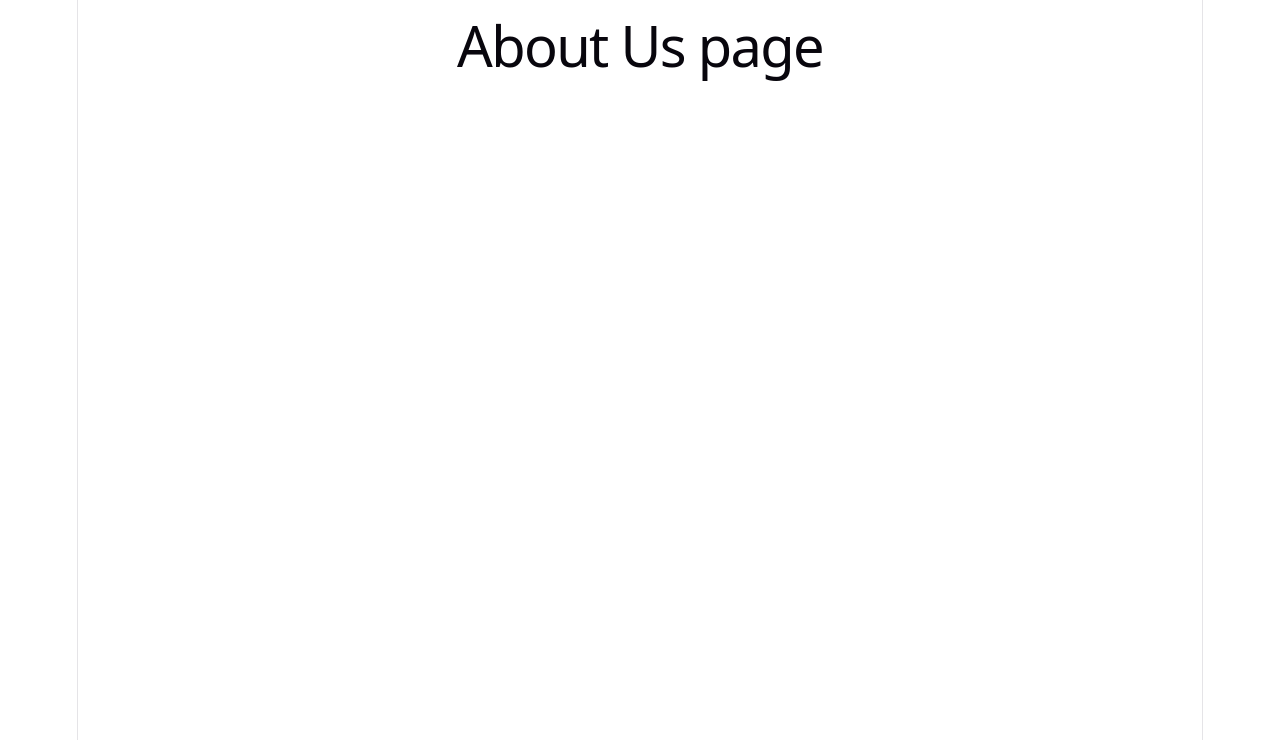
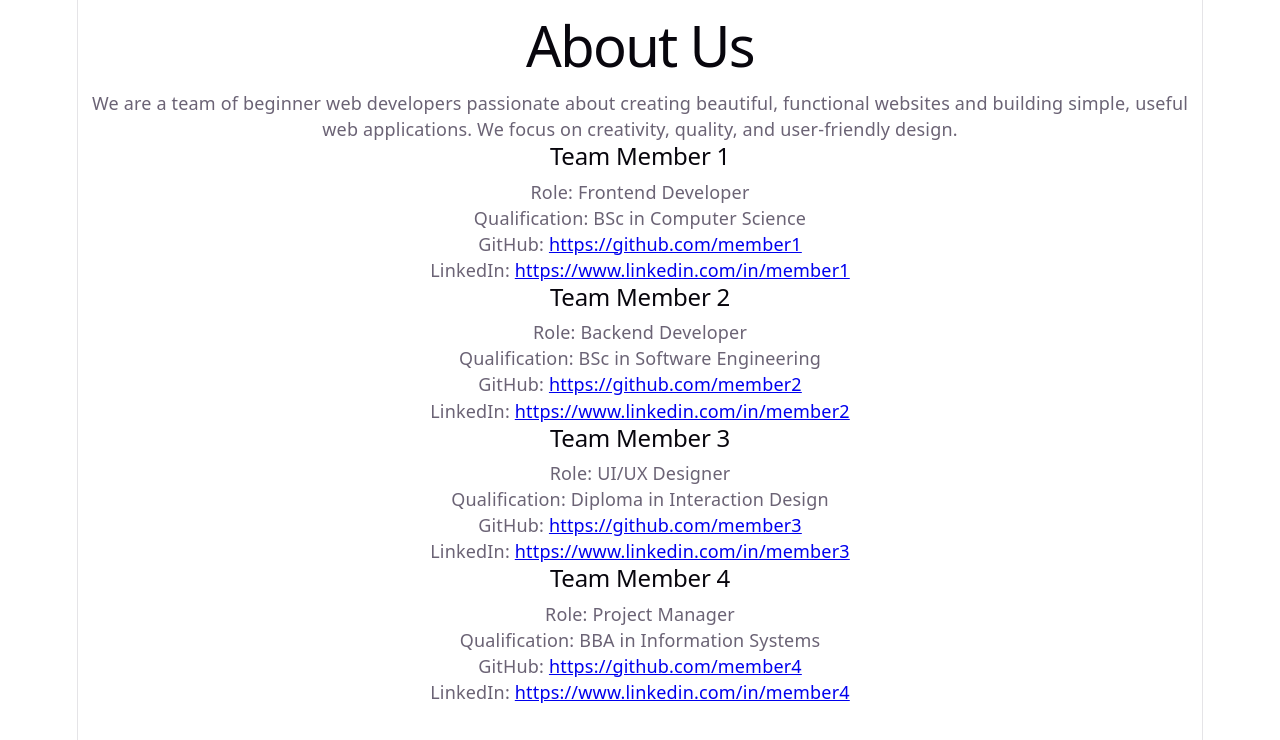
Before and after one commit to Batch-11-1/Hue.ai, a React (Vite) app in the folder client/stylehub/: page /aboutus in a window 1280 px wide. Shown: the top 740 px of the page. Built offline with nearby package versions, Linux system fonts and the light colour scheme.

Commit message:
Completed about us

```diff
--- /dev/null
+++ b/client/stylehub/src/components/MemberCard.jsx
@@ -0,0 +1,17 @@
+function MemberCard({ name, role, qualification, github, linkedin }) {
+  return (
+    <div>
+      <h2>{name}</h2>
+      <p>Role: {role}</p>
+      <p>Qualification: {qualification}</p>
+      <p>
+        GitHub: <a href={github}>{github}</a>
+      </p>
+      <p>
+        LinkedIn: <a href={linkedin}>{linkedin}</a>
+      </p>
+    </div>
+  )
+}
+
+export default MemberCard
--- a/client/stylehub/src/pages/AboutUs.jsx
+++ b/client/stylehub/src/pages/AboutUs.jsx
@@ -1,10 +1,53 @@
-import '../App.css'
+import MemberCard from '../components/MemberCard'
 
 function AboutUs() {
+  const members = [
+    {
+      name: 'Team Member 1',
+      role: 'Frontend Developer',
+      qualification: 'BSc in Computer Science',
+      github: 'https://github.com/member1',
+      linkedin: 'https://www.linkedin.com/in/member1'
+    },
+    {
+      name: 'Team Member 2',
+      role: 'Backend Developer',
+      qualification: 'BSc in Software Engineering',
+      github: 'https://github.com/member2',
+      linkedin: 'https://www.linkedin.com/in/member2'
+    },
+    {
+      name: 'Team Member 3',
+      role: 'UI/UX Designer',
+      qualification: 'Diploma in Interaction Design',
+      github: 'https://github.com/member3',
+      linkedin: 'https://www.linkedin.com/in/member3'
+    },
+    {
+      name: 'Team Member 4',
+      role: 'Project Manager',
+      qualification: 'BBA in Information Systems',
+      github: 'https://github.com/member4',
+      linkedin: 'https://www.linkedin.com/in/member4'
+    }
+  ]
 
   return (
     <>
-      <h1>About Us page</h1>
+      <h1>About Us</h1>
+      <p>
+        We are a team of beginner web developers passionate about creating beautiful, functional websites and building simple, useful web applications. We focus on creativity, quality, and user-friendly design.
+      </p>
+      {members.map((member) => (
+        <MemberCard
+          key={member.github}
+          name={member.name}
+          role={member.role}
+          qualification={member.qualification}
+          github={member.github}
+          linkedin={member.linkedin}
+        />
+      ))}
     </>
   )
 }
```
Also changed, not shown: 1 other file (tests, documents, lock files or other folders).
